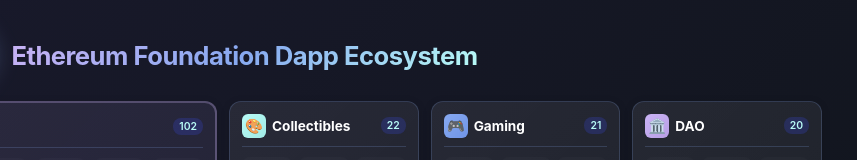
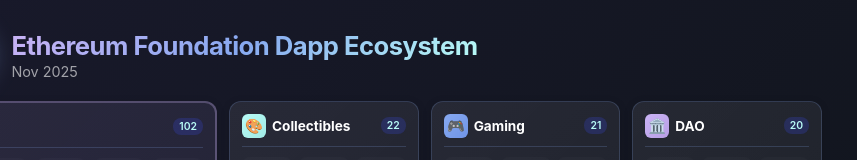
Before and after one commit to erinmagennis/ethereum_dapps_ecosystem_map, a plain HTML site: page ethereum_dapp_ecosystem_slide.html in a window 1280 px wide. Shown: the top 160 px of the page, 423-1280 px from the left. Drawn offline with Linux system fonts and the light colour scheme; grey boxes are pictures that could not be loaded.

Commit message:
Add Nov 2025 date to slides

```diff
--- a/ethereum_dapp_ecosystem_slide.html
+++ b/ethereum_dapp_ecosystem_slide.html
@@ -51,6 +51,13 @@
             -webkit-text-fill-color: transparent;
             background-clip: text;
             letter-spacing: -0.5px;
+        }
+
+        .header-text .date {
+            font-size: 0.9rem;
+            color: rgba(255, 255, 255, 0.6);
+            margin-top: 2px;
+            font-weight: 400;
         }
 
         .content-wrapper {
@@ -238,6 +245,7 @@
             </svg>
             <div class="header-text">
                 <h1>Ethereum Foundation Dapp Ecosystem</h1>
+                <div class="date">Nov 2025</div>
             </div>
         </div>
 
```
Also changed, not shown: ethereum_dapp_ecosystem_slide_logos_only.html (+8 -0 lines).
